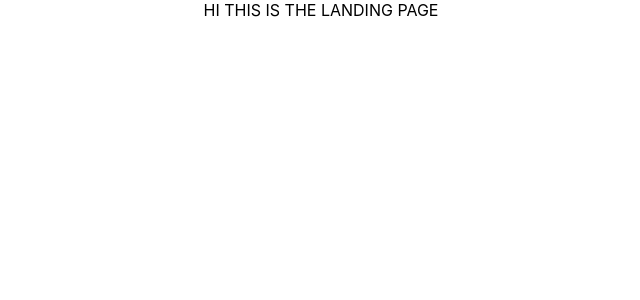
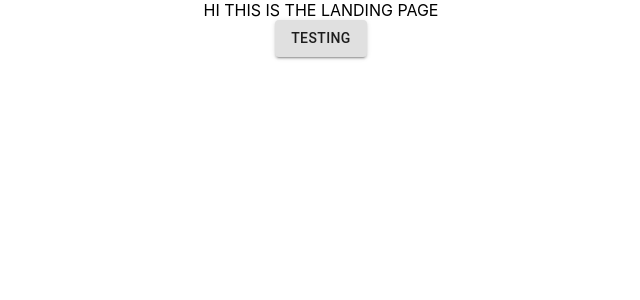
Before and after one commit to shinhs0506/VCL-content-platform, a React (Create React App) app in the folder client/: page / in a window 1280 px wide. Shown: the top 300 px of the page, without its empty margins (319-959 px from the left). Built offline with nearby package versions, Linux system fonts and the light colour scheme.

Commit message:
Fixed button generic

```diff
--- /dev/null
+++ b/client/src/components/generics/Button/Button.css
@@ -0,0 +1,3 @@
+.button-root {
+    color: black;
+}
--- /dev/null
+++ b/client/src/components/generics/Button/Button.tsx
@@ -0,0 +1,27 @@
+import { Button } from '@material-ui/core';
+import classNames from "classnames";
+import './Button.css';
+
+interface ButtonProps {
+    children?: React.ReactNode,
+    className?: string,
+    [rest: string]: any,
+}
+
+const GenericButton: React.FC<ButtonProps> = (props) => {
+    const {
+        className,
+        children,
+        ...rest
+    } = props;
+
+    const classes = classNames("button-root", className);
+
+    return (
+        <Button {...rest} variant="contained" className={classes} >
+            {children}
+        </Button>
+    );
+}
+
+export default GenericButton;
--- /dev/null
+++ b/client/src/components/generics/Button/index.ts
@@ -0,0 +1 @@
+export { default } from "./Button";
--- a/client/src/pages/home/Home.tsx
+++ b/client/src/pages/home/Home.tsx
@@ -1,9 +1,15 @@
 import React from "react";
+import Button from "@components/generics/Button";
 
 interface HomeProps {}
 
 const Home: React.FC<HomeProps> = (props) => {
-  return <div>HI THIS IS THE LANDING PAGE</div>;
+  return (
+    <div>
+      <div>HI THIS IS THE LANDING PAGE</div>
+      <Button>TESTING</Button>
+    </div>
+  );
 };
 
-export default Home
+export default Home;
```
